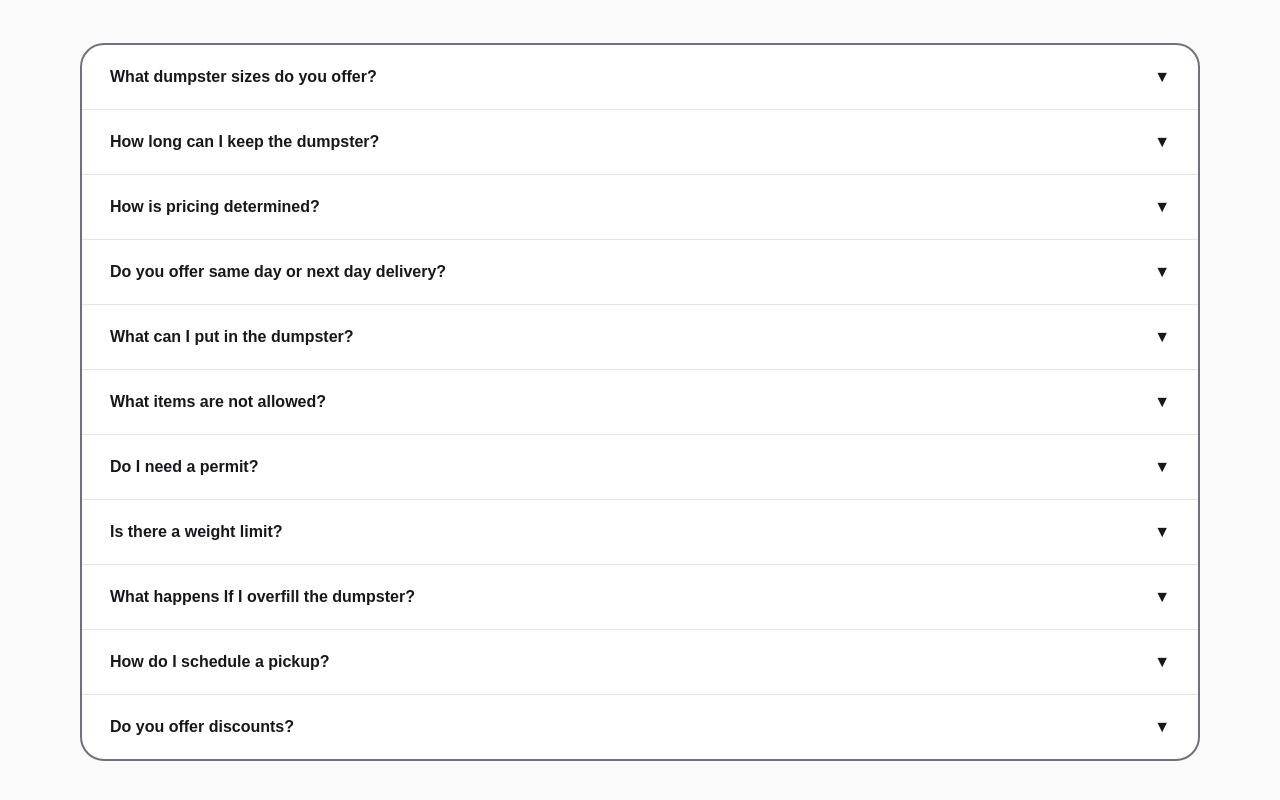
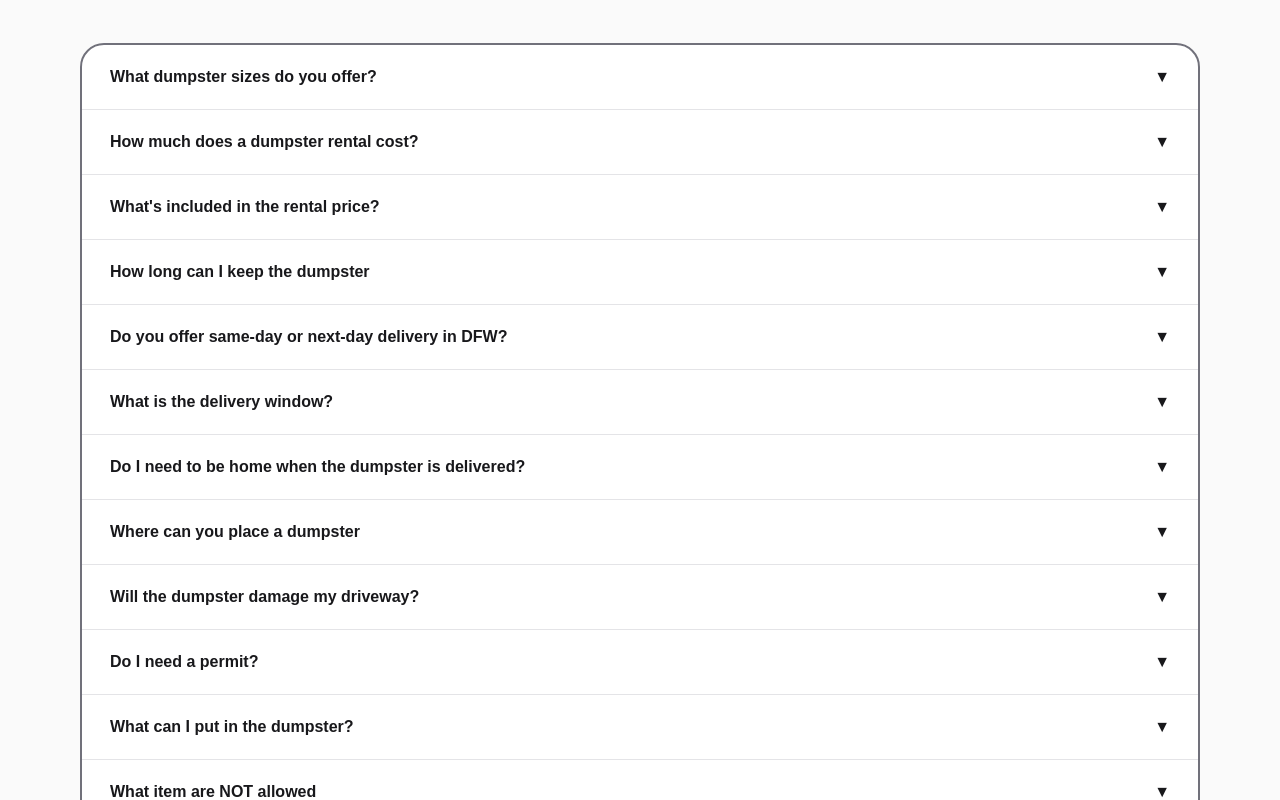
Before and after one commit to SolomonDiaz19/Moving-Trash, a Next.js app: page /faq in a window 1280 px wide. Shown: the part 440-1240 px from the top of the page. Built offline with nearby package versions, Linux system fonts and the light colour scheme.

Commit message:
Updating the FAQ page

```diff
--- a/src/components/faq/FaqAccordion.tsx
+++ b/src/components/faq/FaqAccordion.tsx
@@ -6,47 +6,80 @@ import { site } from "@/lib/site";
 const faqs = [
   {
     q: "What dumpster sizes do you offer?",
-    a: `We offer ${site.featuredSizes.join(", ")} dumpsters. If you’re not sure which size you need, call us and we’ll recommend the best option for your project.`,
+    a: `We offer ${site.featuredSizes.join(", ")} dumpsters. If you tell us what you're tossing (and how much), we'll help you pick the right size.`,
+  },
+{
+    q: "How much does a dumpster rental cost?",
+    a: "Pricing depends on the dumpster size, rental lenght, delivery location (DFW), disposal fees, and weight. The fastest way to get an exact total is to request a quote with your zip code and the size you need.",
+  },
+
+  {
+    q: "What's included in the rental price?",
+    a: "In most cases: Drop-off, pickup, a set rental period, and disposal up to an included weight allowance. Overages (extra weight, extended time, special materials) may add cost.",
   },
   {
-    q: "How long can I keep the dumpster?",
-    a: "Most rentals include a standard rental period. If you need extra time, let us know—we can usually extend the rental based on availability.",
+    q: "How long can I keep the dumpster",
+    a: "Rentals include a standard rental period (varies by jobs). If you need more time, let us know! extensions are usually available.",
   },
   {
-    q: "How is pricing determined?",
-    a: "Pending answer",
+    q: "Do you offer same-day or next-day delivery in DFW?",
+    a: "Sometimes - availability depends on the schedule and your location. The earlier you book, the better.",
   },
   {
-    q: "Do you offer same day or next day delivery?",
-    a: "In most cases yes! depending on availability. Contact us with your preferred delivery date and we'll do our best to accomodate.",
+    q: "What is the delivery window?",
+    a: "We provide an estimated arrival window for delivery and pickup. Traffic/route timing can shift, but we communicate if anything changes.",
+  },
+  {
+    q: "Do I need to be home when the dumpster is delivered?",
+    a: "Not always. You can leave clear placement instuctions (driveway side, gate code, etc.) and ensure acess.",
+  },
+  {
+    q: "Where can you place a dumpster",
+    a: "Usually a driveway or jobsite area with enough clearance. We need a clear, flat spot and room for the truck.",
+  },
+  {
+    q: "Will the dumpster damage my driveway?",
+    a: "We place carefully, but dumpsters are heave. If concerned, use boards/plywood under the wheels and avoid soft surfaces.",
+  },
+  {
+    q: "Do I need a permit?",
+    a: "Private property: usually no.     Street/alley/right-of-way:may require a permit depending on city. We can help confirm.",
   },
   {
     q: "What can I put in the dumpster?",
-    a: "Pending answer",
+    a: "Most cleanup/construction debris: wood, drywall, flooring, furniture, junk, roofing debris, general construction waste.",
   },
   {
-    q: "What items are not allowed?",
-    a: "Pending Answer",
+    q: "What item are NOT allowed",
+    a: "Common restricted items: paint/chemicals, oils/fuels, batteries, tires, abestos, medical waste, propane tanks, some electronics. Rules may vary - Ask first.",
   },
   {
-    q: "Do I need a permit?",
-    a: "Pending answer",
+    q: "Is there a weigh limit?",
+    a: "Yes, each size includes a weight allowance. Heavy materials (concrete, dirt, shingles, brick, tile) add up fast. Please tell us what you're dumping.",
   },
   {
-    q: "Is there a weight limit?",
-    a: "Pending answer",
+    q: "Concrete/dirt/shingles allowed?",
+    a: "Sometimes, but they're heavy and may need special pricing or fill limits. Tell us ahead of time.",
   },
   {
-    q: "What happens If I overfill the dumpster?",
-    a: "Pending answer",
+    q: "How full can I load it?",
+    a: "Load level with the top edge (not piled above the rim) so we can tarp and haul safely.",
   },
   {
-    q: "How do I schedule a pickup?",
-    a: "When you are ready, call or message us to schedule a pickup. We'll confirm a pickup window and haul it away.",
+    q: "How do I schedule pickup?",
+    a: "Call/text or book pickup through the side. Make sure the area is accessible.",
   },
   {
-    q: "Do you offer discounts?",
-    a: "Yes! There are Veterans, Seniors, & Teachers discounts. Please mention it when you call or request a quote.",
+    q: "Can I extend or swap sizes?",
+    a: "Yes, extensions and swaps are usually possible depending on availability.",
+  },
+  {
+    q: "Additional haul (dump and return)?",
+    a: "Yes, common for contractors. We can pick up a full dumpster and drop an empty one (Depending on availablility).",
+  },
+  {
+    q: "How far in advance should I book?",
+    a: "As early as possible, especially for large projects. Please reach out if its urgent.",
   },
 
 ];
```
